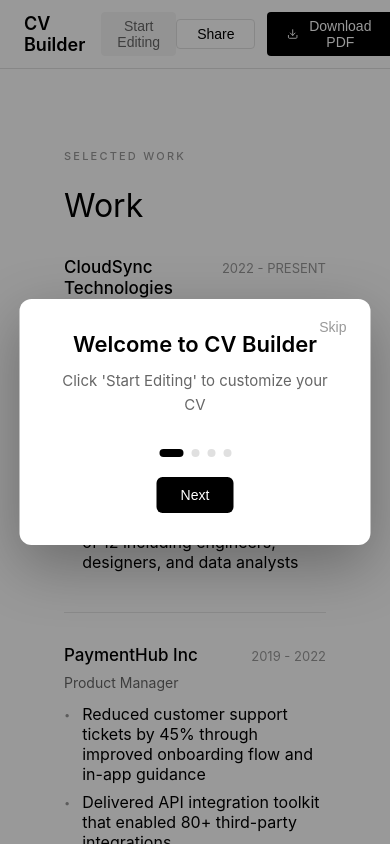
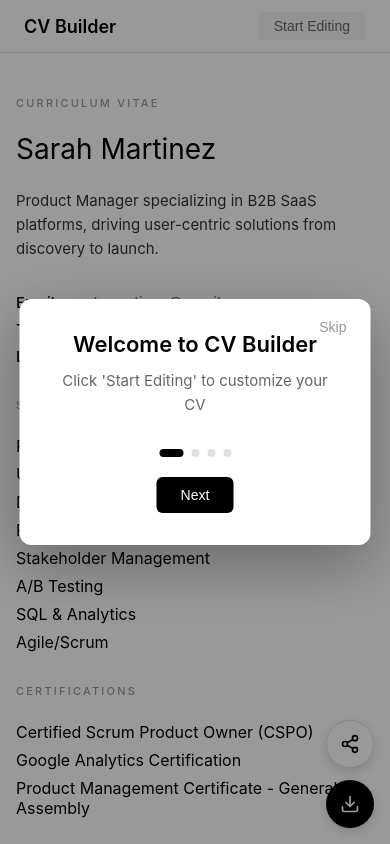
Before and after one commit to Horlladjosh/my-cv-builder, a React (Create React App) app: page / in a window 390 px wide. Shown: the top 844 px of the page. Built offline with nearby package versions, Linux system fonts and the light colour scheme; the HTML template or start-up script is replaced by a standard one.

Commit message:
Add files via upload

```diff
--- a/src/App.css
+++ b/src/App.css
@@ -19,18 +19,6 @@
   display: flex;
   align-items: center;
   justify-content: space-between;
-}
-
-.control-left {
-  display: flex;
-  align-items: center;
-  gap: 16px;
-}
-
-.control-right {
-  display: flex;
-  align-items: center;
-  gap: 12px;
 }
 
 .app-title {
@@ -57,43 +45,56 @@
   color: #000;
 }
 
-.share-btn {
+/* Floating Action Buttons */
+.floating-actions {
+  position: fixed;
+  bottom: 24px;
+  right: 24px;
+  display: flex;
+  flex-direction: column;
+  gap: 12px;
+  z-index: 100;
+}
+
+.fab {
+  width: 56px;
+  height: 56px;
+  border-radius: 50%;
+  border: none;
   display: flex;
   align-items: center;
-  gap: 8px;
-  padding: 6px 20px;
-  border-radius: 4px;
-  font-size: 14px;
-  font-weight: 500;
-  border: 1px solid #e0e0e0;
-  background: #fff;
-  color: #000;
+  justify-content: center;
   cursor: pointer;
+  box-shadow: 0 4px 12px rgba(0, 0, 0, 0.15);
   transition: all 0.2s;
 }
 
-.share-btn:hover {
-  background: #f5f5f5;
-  border-color: #ccc;
+.fab:hover {
+  transform: scale(1.05);
+  box-shadow: 0 6px 16px rgba(0, 0, 0, 0.2);
 }
 
-.download-btn {
-  display: flex;
-  align-items: center;
-  gap: 8px;
-  padding: 6px 20px;
-  border-radius: 4px;
-  font-size: 14px;
-  font-weight: 500;
-  border: none;
+.fab-share {
+  background: #fff;
+  color: #000;
+  border: 1px solid #e0e0e0;
+}
+
+.fab-download {
   background: #000;
   color: #fff;
-  cursor: pointer;
-  transition: opacity 0.2s;
 }
 
-.download-btn:hover {
-  opacity: 0.9;
+@media (max-width: 768px) {
+  .floating-actions {
+    bottom: 16px;
+    right: 16px;
+  }
+
+  .fab {
+    width: 48px;
+    height: 48px;
+  }
 }
 
 /* CV Content */
@@ -114,10 +115,54 @@
     grid-template-columns: 1fr;
     gap: 48px;
   }
+
+  /* Swap order on mobile - CV info first */
+  .work-col {
+    order: 2;
+  }
+
+  .cv-sidebar {
+    order: 1;
+  }
+
+  /* Reduce font sizes on mobile */
+  .name {
+    font-size: 32px !important;
+  }
+
+  .heading {
+    font-size: 24px !important;
+  }
+
+  .company {
+    font-size: 15px !important;
+  }
+
+  .cv-content {
+    padding: 40px 24px !important;
+  }
+}
+
+@media (max-width: 640px) {
+  .cv-content {
+    padding: 32px 16px !important;
+  }
+
+  .cv-grid {
+    gap: 32px;
+  }
+
+  .name {
+    font-size: 28px !important;
+  }
+
+  .heading {
+    font-size: 20px !important;
+  }
 }
 
 /* Main Column */
-.main-col {
+.work-col {
   min-width: 0;
 }
 
@@ -150,7 +195,7 @@
   transition: opacity 0.2s;
 }
 
-.main-col:hover .add-btn,
+.work-col:hover .add-btn,
 .projects:hover .add-btn {
   opacity: 1;
 }
@@ -306,7 +351,7 @@
 }
 
 /* Sidebar */
-.sidebar {
+.cv-sidebar {
   position: sticky;
   top: 96px;
   height: fit-content;
@@ -342,7 +387,7 @@
   color: #000;
 }
 
-.sidebar-label {
+.cv-sidebar-label {
   margin-top: 40px;
 }
 
--- a/src/App.js
+++ b/src/App.js
@@ -495,27 +495,33 @@ export default function CVBuilder() {
 
       <div className="control-bar">
         <div className="control-content">
-          <div className="control-left">
           <h2 className="app-title">CV Builder</h2>
           <button onClick={() => setIsEditing(!isEditing)} className={`mode-btn ${isEditing ? 'active' : ''}`}>
             {isEditing ? 'Save Changes' : 'Start Editing'}
           </button>
         </div>
-          <div className="control-right">
-            <button onClick={generateShareLink} className="share-btn">
-              Share
+      </div>
+
+      {/* Floating Action Buttons - Bottom Right */}
+      <div className="floating-actions">
+        <button onClick={generateShareLink} className="fab fab-share" title="Share">
+          <svg width="20" height="20" viewBox="0 0 24 24" fill="none" stroke="currentColor" strokeWidth="2">
+            <circle cx="18" cy="5" r="3"></circle>
+            <circle cx="6" cy="12" r="3"></circle>
+            <circle cx="18" cy="19" r="3"></circle>
+            <line x1="8.59" y1="13.51" x2="15.42" y2="17.49"></line>
+            <line x1="15.41" y1="6.51" x2="8.59" y2="10.49"></line>
+          </svg>
         </button>
-            <button onClick={exportPDF} className="download-btn">
-              <Download size={16} />
-              Download PDF
+        <button onClick={exportPDF} className="fab fab-download" title="Download PDF">
+          <Download size={20} />
         </button>
-          </div>
-        </div>
       </div>
 
       <div className="cv-content">
         <div className="cv-grid">
-          <div className="main-col">
+          {/* Work & Projects Column */}
+          <div className="work-col">
             <div className="label">SELECTED WORK</div>
             <h2 className="heading">Work</h2>
 
@@ -580,7 +586,8 @@ export default function CVBuilder() {
             </div>
           </div>
 
-          <div className="sidebar">
+          {/* CV Info Sidebar */}
+          <div className="cv-sidebar">
             <div className="label">CURRICULUM VITAE</div>
             <div className="name"><EditableText isEditing={isEditing} value={data.name} onChange={(v) => setData(p => ({...p, name: v}))} placeholder="Name" /></div>
             <div className="bio"><EditableText isEditing={isEditing} value={data.bio} onChange={(v) => setData(p => ({...p, bio: v}))} multiline placeholder="Bio" /></div>
```
Lines whose indentation alone changed are shown as unchanged.
